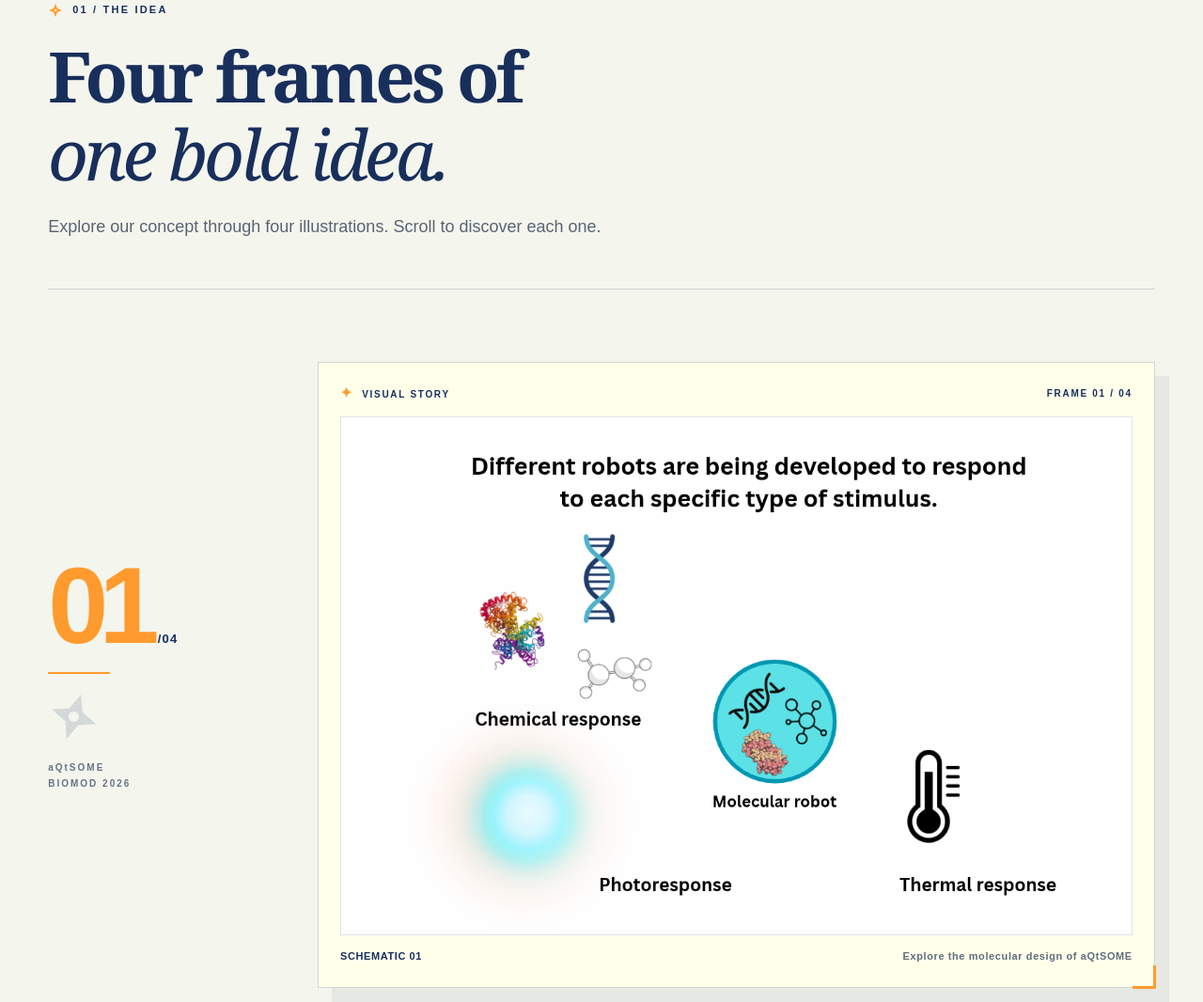
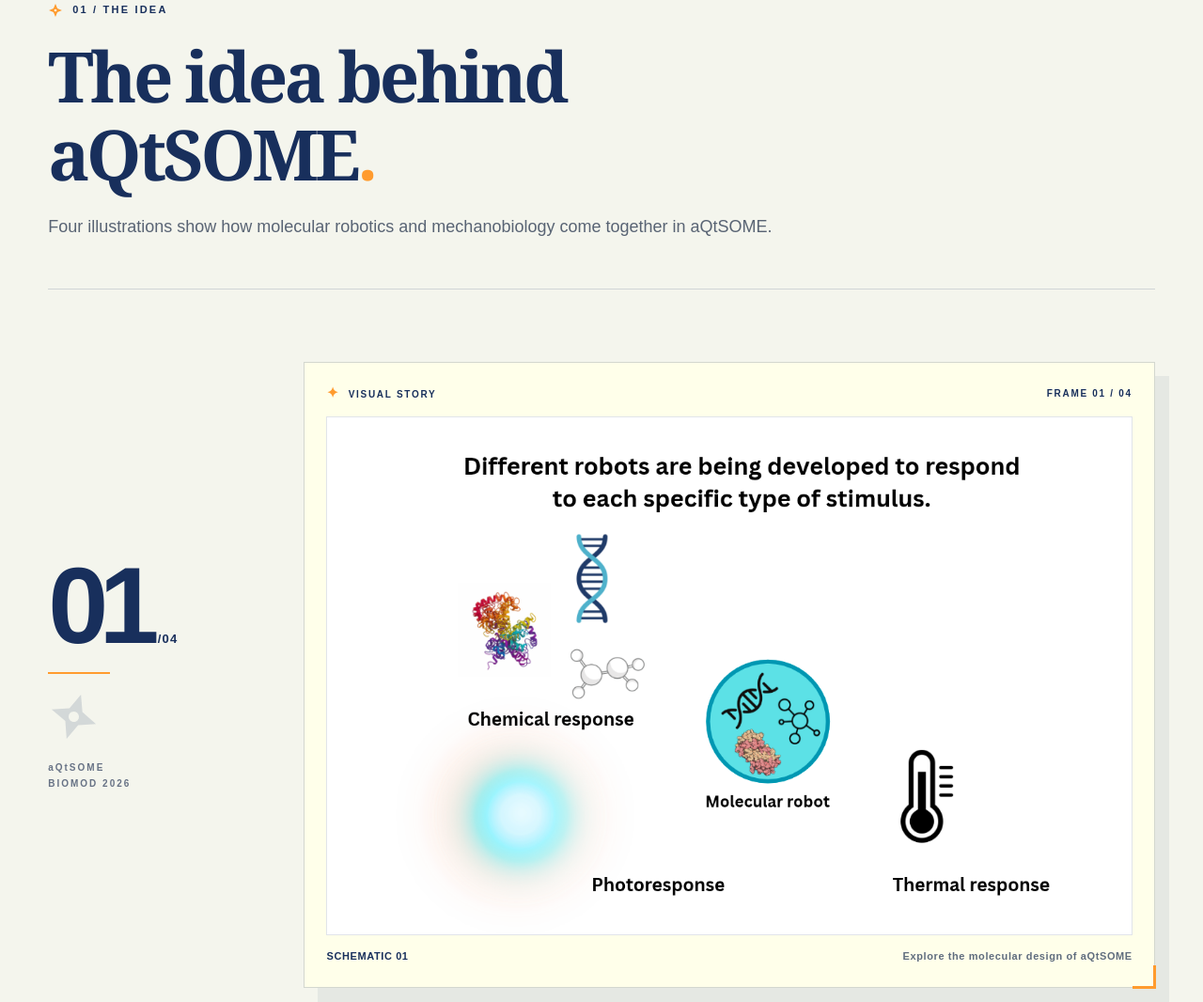
Before and after one commit to mamikono0508-del/BIOMOD2026, a plain HTML site: page index.html in a window 1280 px wide. Shown: the part 1004-2070 px from the top of the page at 94% size. Drawn offline with Linux system fonts and the light colour scheme.

Commit message:
Add files via upload

```diff
--- a/home.css
+++ b/home.css
@@ -246,11 +246,8 @@ body.aqs-home-page .hm-visual-card{
  min-height:480px;
 }
 body.aqs-home-page .hm-visual-card:last-child{border-bottom:1px solid var(--hm-line)}
-body.aqs-home-page .hm-visual-card:nth-child(even){grid-template-columns:minmax(0,1fr) minmax(130px,.25fr)}
-body.aqs-home-page .hm-visual-card:nth-child(even) .hm-visual-figure{grid-column:1;grid-row:1}
-body.aqs-home-page .hm-visual-card:nth-child(even) .hm-visual-index-col{grid-column:2;grid-row:1;align-items:flex-end;text-align:right}
 body.aqs-home-page .hm-visual-index-col{display:flex;flex-direction:column;align-items:flex-start;gap:18px;min-width:0}
-body.aqs-home-page .hm-visual-count{font:800 clamp(72px,9vw,130px)/.9 Arial,Helvetica,sans-serif;letter-spacing:-.085em;color:var(--hm-orange);white-space:nowrap}
+body.aqs-home-page .hm-visual-count{font:800 clamp(72px,9vw,130px)/.9 Arial,Helvetica,sans-serif;letter-spacing:-.085em;color:var(--hm-navy);white-space:nowrap}
 body.aqs-home-page .hm-visual-count span{font:800 13px Arial,sans-serif;color:var(--hm-navy);letter-spacing:.09em;margin-left:8px}
 body.aqs-home-page .hm-visual-rule{width:66px;height:2px;background:var(--hm-orange)}
 body.aqs-home-page .hm-visual-star{width:55px;height:55px;color:rgba(24,47,92,.15);transform:rotate(18deg)}
@@ -307,3 +304,31 @@ body.aqs-home-page .hm-abstract-copy p{max-width:100%;font-size:18px;line-height
 /* Once an image loads, remove the placeholder from layout rather than only
    making it invisible: prevents a blank 300px block above the actual figure. */
 body.aqs-home-page .hm-visual-slot.is-loaded > .hm-image-fallback { display:none; }
+
+/* 2026-11-14: consistent reading order and typography for 4-illustration HOME gallery. */
+body.aqs-home-page .hm-section-intro h2#hm-story-heading {
+  font-family: Georgia, "Times New Roman", serif;
+  font-style: normal;
+  font-weight: 700;
+  letter-spacing: -.048em;
+}
+body.aqs-home-page #hm-story-heading .hm-heading-dot {color: var(--hm-orange)}
+body.aqs-home-page .hm-visual-count {color: var(--hm-navy)}
+@media (min-width:921px) {
+  body.aqs-home-page .hm-visual-card,
+  body.aqs-home-page .hm-visual-card:nth-child(even) {
+    grid-template-columns: minmax(125px, .23fr) minmax(0, 1fr);
+  }
+  body.aqs-home-page .hm-visual-card .hm-visual-index-col,
+  body.aqs-home-page .hm-visual-card:nth-child(even) .hm-visual-index-col {
+    grid-column: 1;
+    grid-row: 1;
+    align-items: flex-start;
+    text-align: left;
+  }
+  body.aqs-home-page .hm-visual-card .hm-visual-figure,
+  body.aqs-home-page .hm-visual-card:nth-child(even) .hm-visual-figure {
+    grid-column: 2;
+    grid-row: 1;
+  }
+}
--- a/index.html
+++ b/index.html
@@ -7,7 +7,7 @@
 <meta content="#182f5c" name="theme-color"/>
 <title>Home | aQtSOME — BIOMOD 2026</title>
 <link href="style.css" rel="stylesheet"/>
-<link href="home.css?v=20261114-4" rel="stylesheet"/>
+<link href="home.css?v=20261114-5" rel="stylesheet"/>
 <script defer="" src="script.js"></script>
 <script defer="" src="home.js?v=20261114-4"></script>
 </head>
@@ -56,7 +56,7 @@
 <!-- SCROLL STORY: 4 diagrams, placed in assets/home/overview-01.png ... overview-04.png -->
 <section aria-labelledby="hm-story-heading" class="hm-story" id="how-it-works">
 <div class="hm-shell">
-<div class="hm-section-intro hm-reveal"><div class="hm-section-kicker"><svg aria-hidden="true" class="aqs-star" viewbox="0 0 24 24"><path d="M12 1.6 15.1 8.9 22.4 12 15.1 15.1 12 22.4 8.9 15.1 1.6 12 8.9 8.9Z" fill="currentColor"></path><circle cx="12" cy="12" fill="#ffffea" r="2"></circle></svg><span>01 / THE IDEA</span></div><h2 id="hm-story-heading">Four frames of<br/><em>one bold idea.</em></h2><p>Explore our concept through four illustrations. Scroll to discover each one.</p></div>
+<div class="hm-section-intro hm-reveal"><div class="hm-section-kicker"><svg aria-hidden="true" class="aqs-star" viewbox="0 0 24 24"><path d="M12 1.6 15.1 8.9 22.4 12 15.1 15.1 12 22.4 8.9 15.1 1.6 12 8.9 8.9Z" fill="currentColor"></path><circle cx="12" cy="12" fill="#ffffea" r="2"></circle></svg><span>01 / THE IDEA</span></div><h2 id="hm-story-heading">The idea behind<br/>aQtSOME<span class="hm-heading-dot">.</span></h2><p>Four illustrations show how molecular robotics and mechanobiology come together in aQtSOME.</p></div>
 <div class="hm-story-grid">
 <div class="hm-story-steps"><article aria-label="aQtSOME concept illustration 1 of 4" class="hm-visual-card hm-reveal" id="home-step-01">
 <div aria-hidden="true" class="hm-visual-index-col">
```
